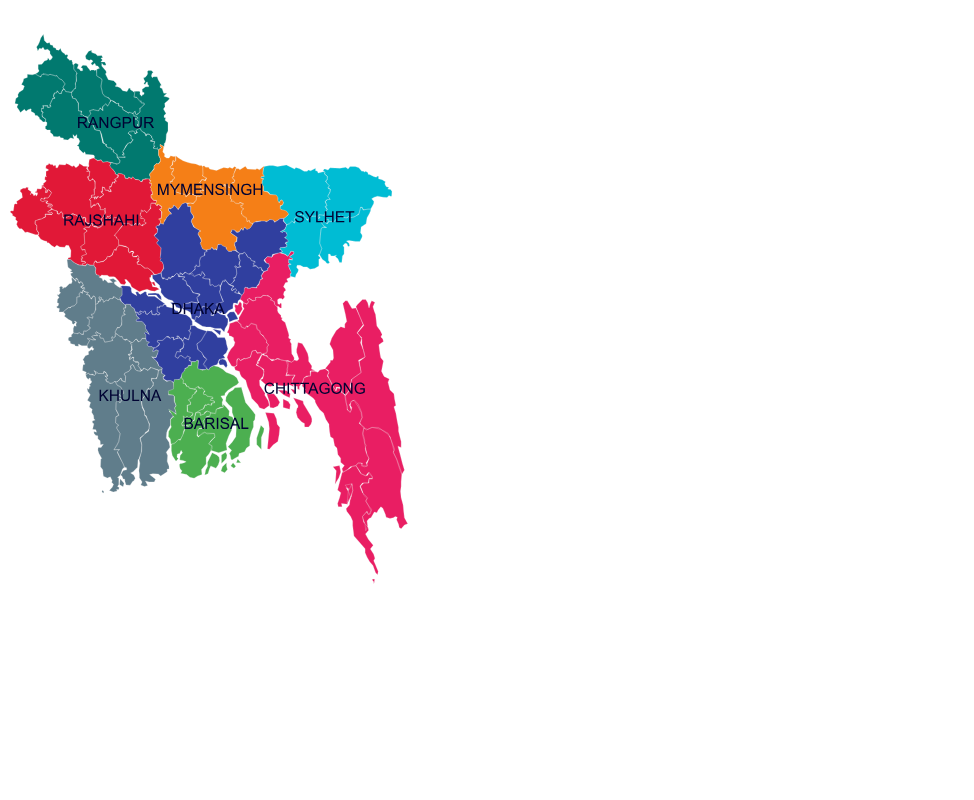
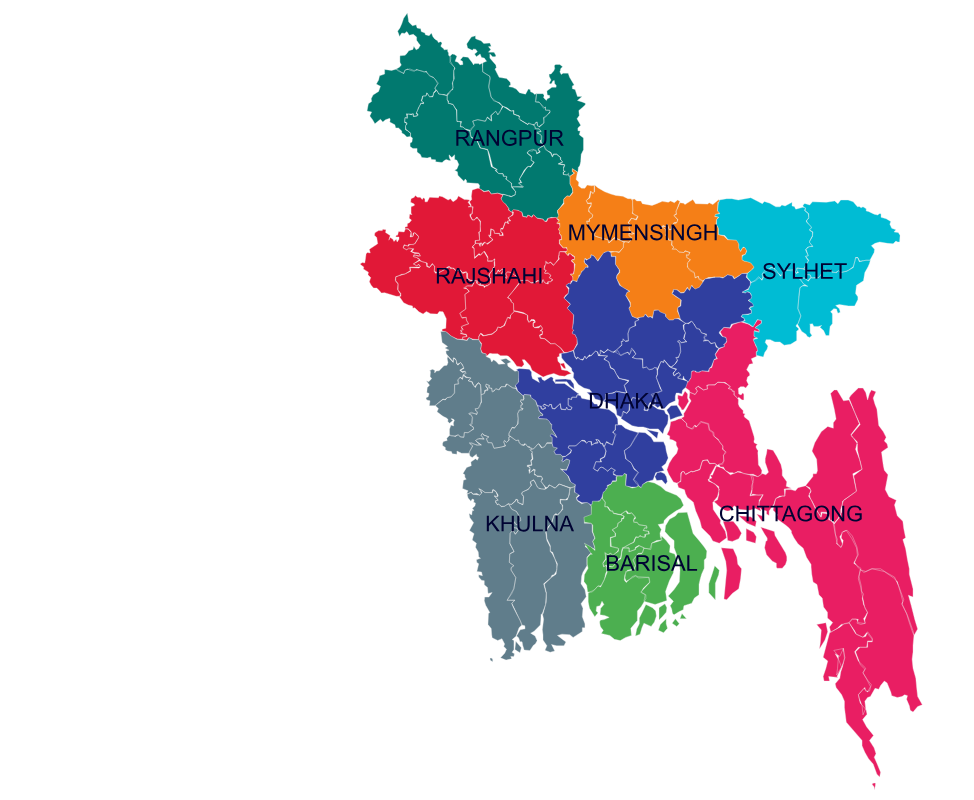
Before and after one commit to mehdiakram/Division-SVG-Map, a plain HTML site: page index.html in a window 1280 px wide. Shown: the whole page, without its empty margins (0-974 px from the left). Drawn offline with Linux system fonts and the light colour scheme.

Commit message:
Update index.html

```diff
--- a/index.html
+++ b/index.html
@@ -1,4 +1,7 @@
 <style>
+.bddivisionmap{
+	max-width: 100%;
+}
 .division{
 	cursor: pointer;
 	transition: fill 0.5s;
@@ -8,12 +11,13 @@
 	transition: fill 0.5s;
 }
 </style>
-
+<div class="bddivisionmap">
 <svg
-xml:space="preserve"
-viewBox="0 0 1550.242 2149.604"
-height="600"
-width="400" y="0px" x="0px"
+viewbox="0 0 1550.242 2149.604"
+height="100%"
+width="100%"
+y="0px"
+x="0px"
 xmlns:xlink="http://www.w3.org/1999/xlink"
 xmlns="http://www.w3.org/2000/svg"
 version="1.1">
@@ -120,3 +124,4 @@ version="1.1">
 </g>
 </g>
 </svg>
+</div>
```
